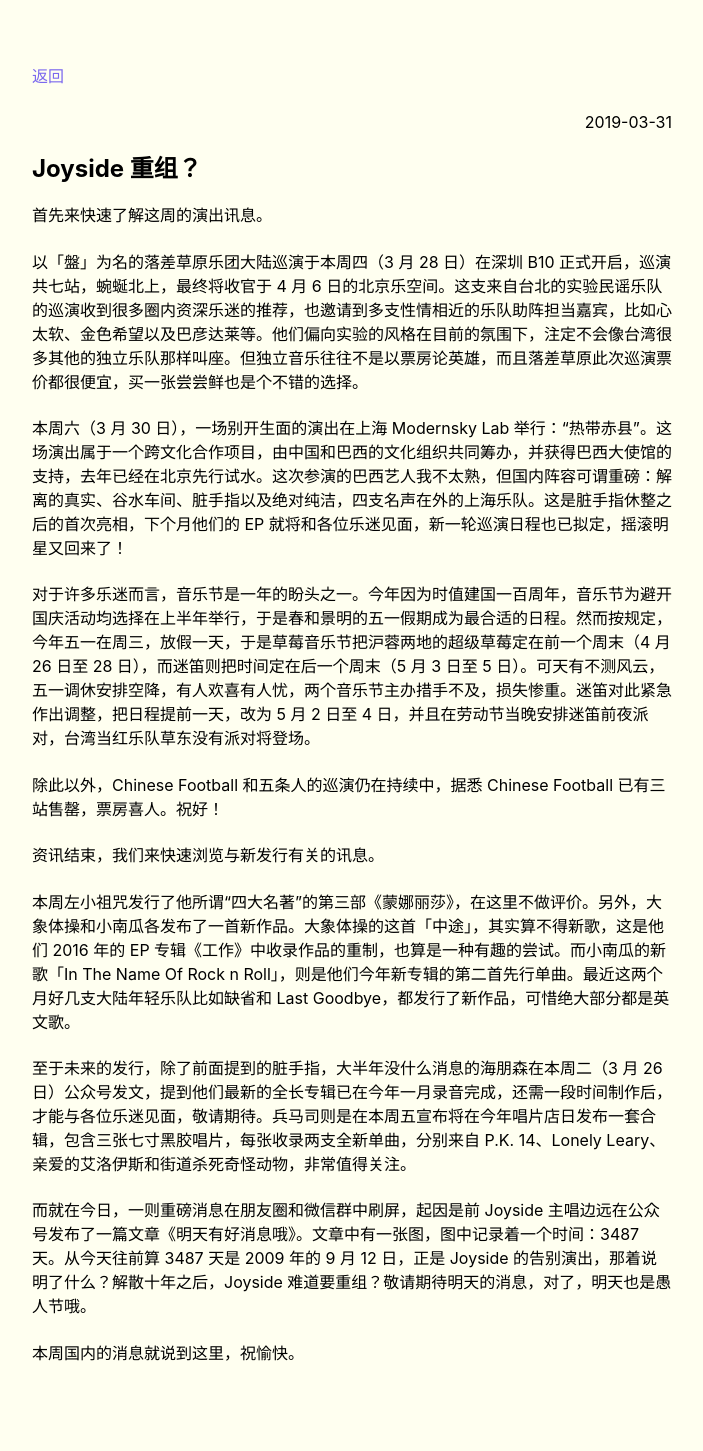
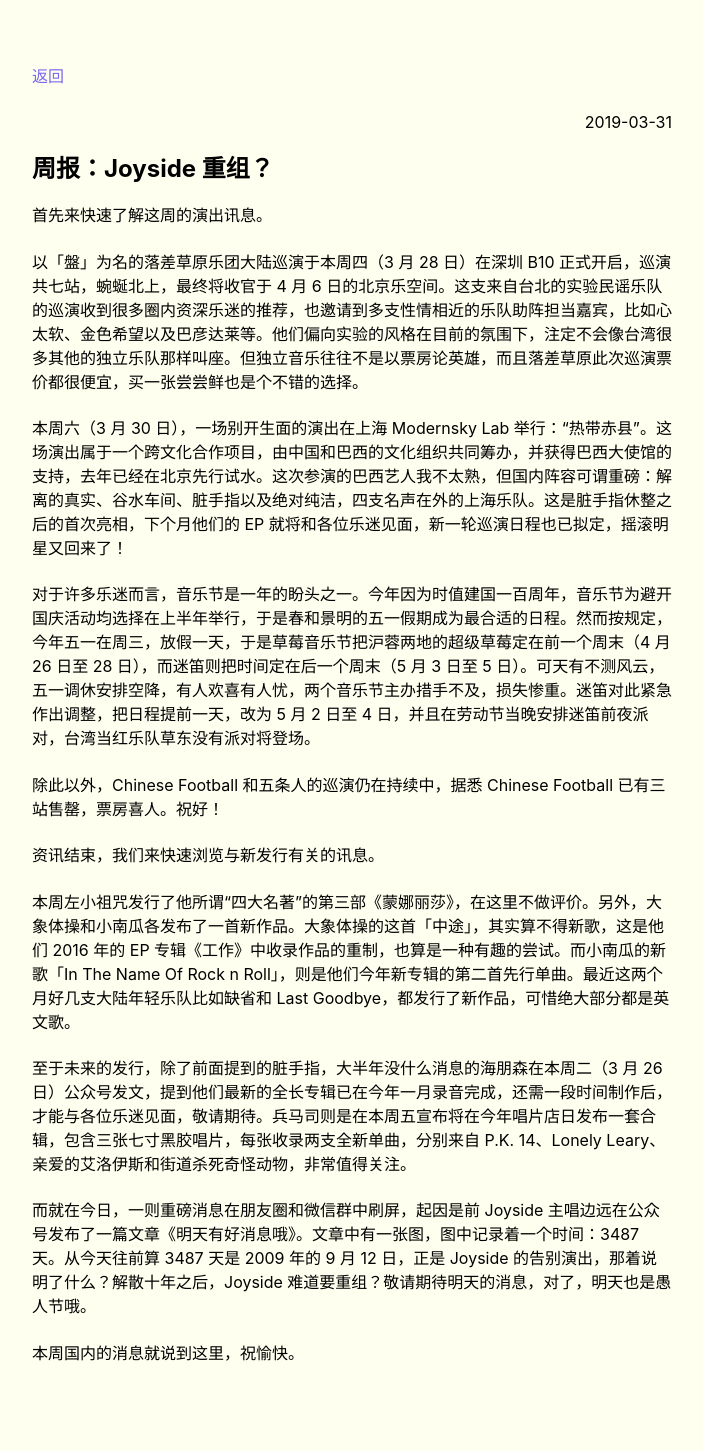
Before and after one commit to salingerlin/salingerlin.github.io, a Jekyll site: the page built from _posts/2019-03-31-the reunion.md, in a window 1280 px wide. Shown: the whole page, without its empty margins (288-991 px from the left). Built offline with Jekyll 4.4.1, drawn with Linux system fonts in a browser that asks for light colours.

Commit message:
Update 2019-03-31-the reunion.md

```diff
--- a/_posts/2019-03-31-the reunion.md
+++ b/_posts/2019-03-31-the reunion.md
@@ -4,7 +4,7 @@ title: Joyside 重组？
 category: 周报
 ---
 
-# Joyside 重组？
+# 周报：Joyside 重组？
 
 首先来快速了解这周的演出讯息。
 
```
